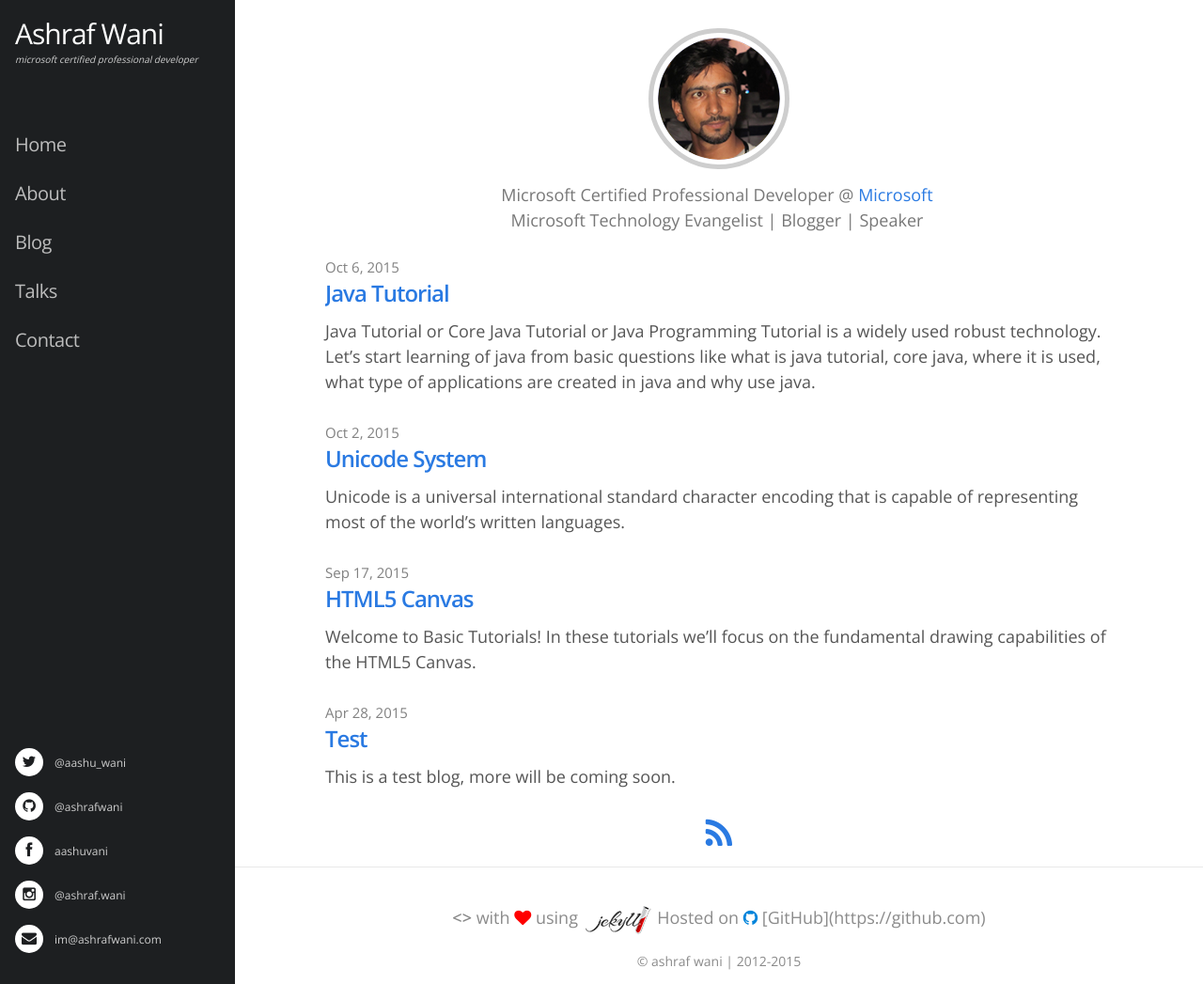
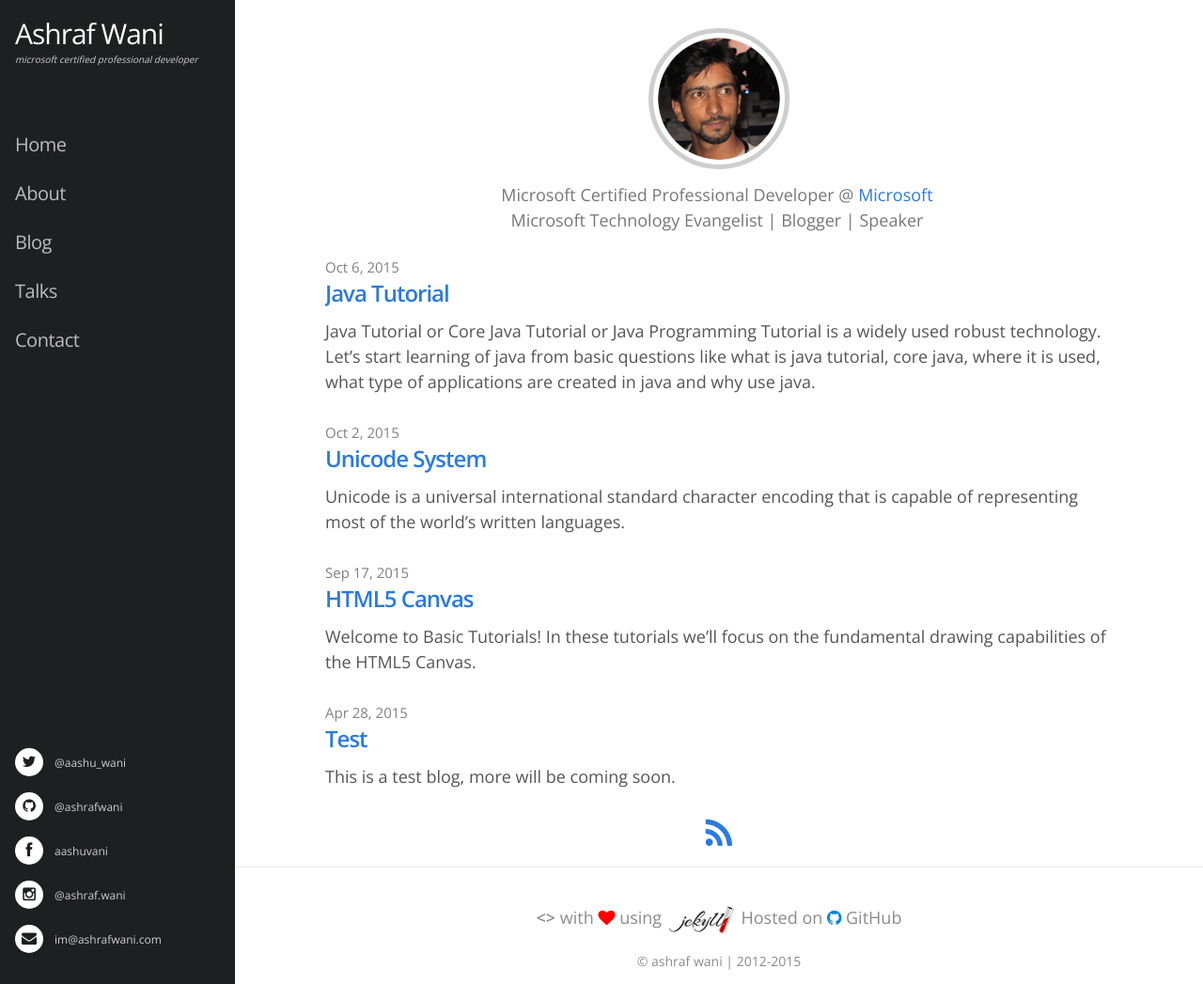
Before and after one commit to ashrafwani/ashrafwani.github.io, a Jekyll site: the page built from index.html, in a window 1280 px wide and 1047 px high. Shown: the whole window at 94% size. Built offline with Jekyll 4.4.1, drawn with Linux system fonts in a browser that asks for light colours; nearby versions of some CDN libraries.

Commit message:
Update footer.html

```diff
--- a/_includes/footer.html
+++ b/_includes/footer.html
@@ -1,7 +1,7 @@
 <footer class="site-footer">
   <div class="wrap">
     <div class="footer-info column">
-      <p class="text"><b><></b> with <i class="fa fa-heart"></i> using <img src="/images/jekyll.png" alt="" /> Hosted on <i class="fa fa-github"></i> [GitHub](https://github.com)</p>
+      <p class="text"><b><></b> with <i class="fa fa-heart"></i> using <img src="/images/jekyll.png" alt="" /> Hosted on <i class="fa fa-github"></i> GitHub</p>
     </div>
     <h2 class="footer-heading">&copy; {{ site.title }} | 2012-2015</h2>
   </div>
```
